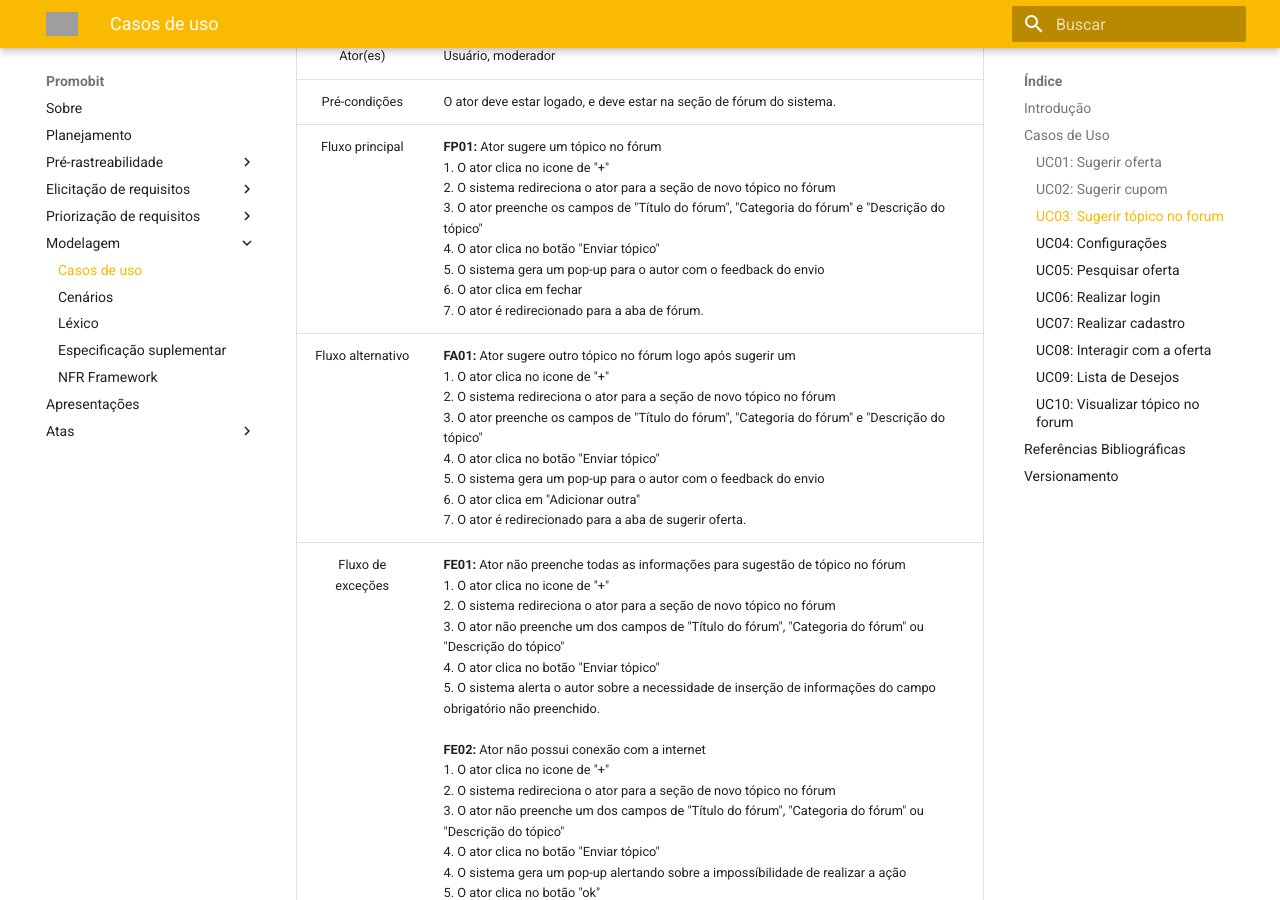
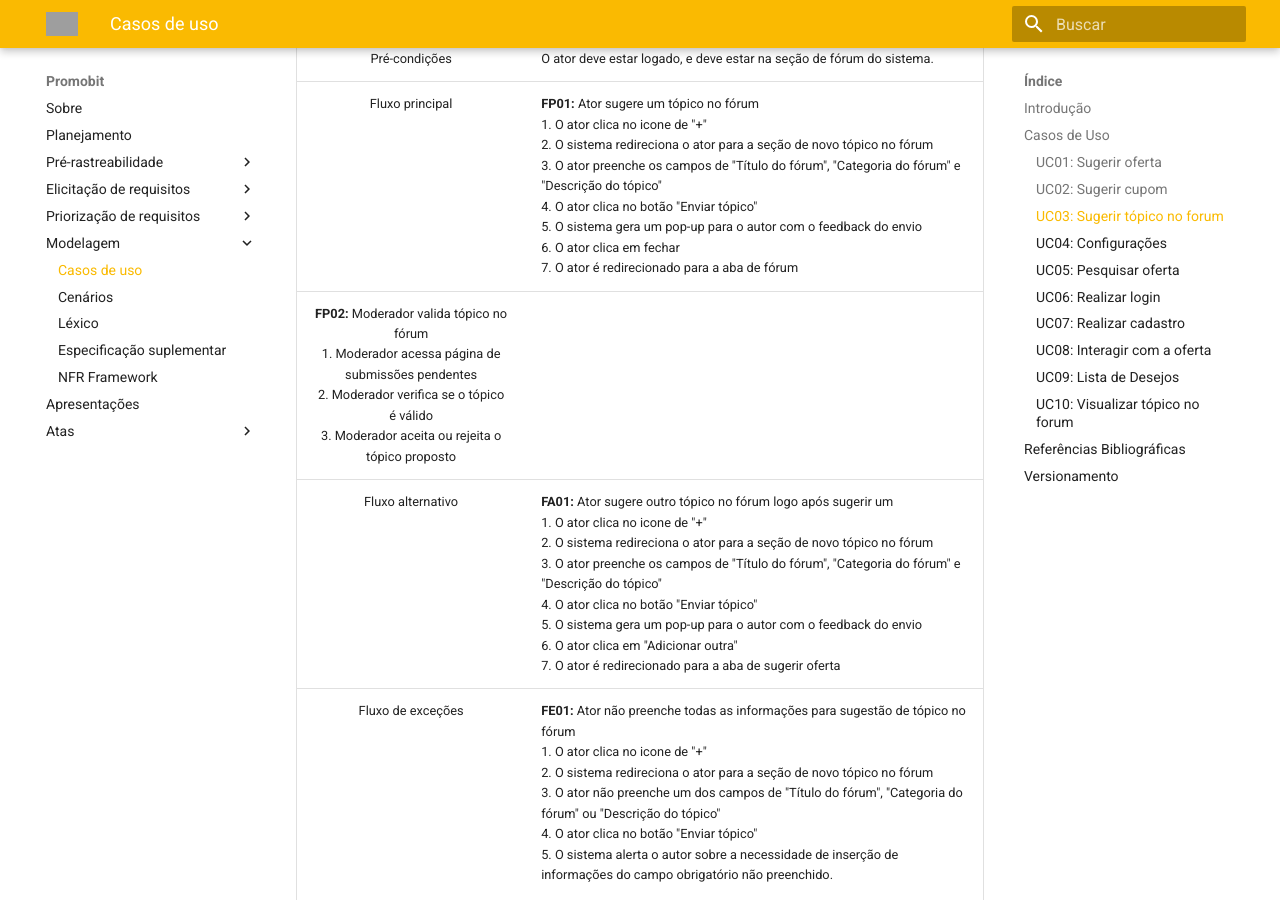
Before and after one commit to Joao-Pedro-Moura/2020.1-Promobit, an MkDocs documentation site: the page built from docs/modelagem/caso_de_uso.md, in a window 1280 px wide and 900 px high, scrolled down 5160 px. Built offline with MkDocs 1.6.1 and Material for MkDocs 9.7.7, drawn with Linux system fonts in a browser that asks for light colours; old or Windows-style settings are respelled for this version of MkDocs; some of the changed text lies outside the part shown; grey boxes are pictures that could not be loaded.

Commit message:
Correção caso de usos
Co-authored-by: Rhuancpq <rhuancarlos.queiroz@gmail.com>
Co-authored-by: marcelog5 <marcelovictorg2@gmail.com>
Co-authored-by: ThiagoGMF <thiago.guilherme20@hotmail.com>
Co-authored-by: thiagolopess <thiago.lopes.santos.tls@gmail.com>

```diff
--- a/docs/modelagem/caso_de_uso.md
+++ b/docs/modelagem/caso_de_uso.md
@@ -35,9 +35,9 @@
 |         UC02           |                                           Informações                                           |
 | :--------------------: | -------------------------------------------------------------------------------------------- |
 |       Descrição        | O ato do usuário sugerir um cupom que poderá ser publicado no sistema |
-|          Ator(es)      | Usuário |
+|          Ator(es)      | Usuário, moderador |
 |   Pré-condições        | O ator deve estar logado, deve estar na seção de "últimos cupons" e "cupons por loja" do sistema e deve ter o link e as informações de um cupom |
-|    Fluxo principal     | **FP01:** O ator sugere um cupom <br /> 1. O ator clica no icone de "+" <br /> 2. O sistema expõe uma lista de opções <br /> 3. O ator clica em sugerir cupom <br /> 4. O sistema redireciona o ator para a seção de sugerir um novo cupom <br /> 5. O ator preenche os campos de "Link da cupom", "Descreva o cupom", "Loja", "Código do cupom", "Regras de aplicação" <br /> 7. O ator clica no botão "Enviar cupom" <br /> 8. O sistema gera um pop-up para o autor com o feedback do envio <br /> 9. O ator clica em fechar <br /> 10. O ator é redirecionado para a aba de cupons. |
+|    Fluxo principal     | **FP01:** O ator sugere um cupom <br /> 1. O ator clica no icone de "+" <br /> 2. O sistema expõe uma lista de opções <br /> 3. O ator clica em sugerir cupom <br /> 4. O sistema redireciona o ator para a seção de sugerir um novo cupom <br /> 5. O ator preenche os campos de "Link da cupom", "Descreva o cupom", "Loja", "Código do cupom", "Regras de aplicação" <br /> 7. O ator clica no botão "Enviar cupom" <br /> 8. O sistema gera um pop-up para o autor com o feedback do envio <br /> 9. O ator clica em fechar <br /> 10. O ator é redirecionado para a aba de cupons. <br /><br /> **FP02:** Moderador valida tópico no fórum <br /> 1. Moderador acessa página de submissões pendentes <br /> 2. Moderador verifica se o tópico é válido <br /> 3. Moderador aceita ou rejeita o tópico proposto |
 | Fluxo alternativo      | **FA01:** Fluxo de quando o ator deseja sugerir um cupom seguido de um anterior <br /> 1. O ator clica no icone de "+" <br /> 2. O sistema expõe uma lista de opções <br /> 3. O ator clica em sugerir cupom <br /> 4. O sistema redireciona o ator para a seção de sugerir um novo cupom <br /> 5. O ator preenche os campos de "Link da cupom", "Descreva o cupom", "Loja", "Código do cupom", "Regras de aplicação" <br /> 7. O ator clica no botão "Enviar cupom" <br /> 8. O sistema gera um pop-up para o autor com o feedback do envio <br /> 9. O ator clica em "Adicionar outra" <br /> 10. O ator é redirecionado para a aba de cupons. |
 |   Fluxo de exceções    | **FE01:** O ator não completa os campos obrigatórios para sugerir o cupom <br /> 1. O ator clica no icone de "+" <br /> 2. O sistema expõe uma lista de opções <br /> 3. O ator clica em sugerir cupom <br /> 4. O sistema redireciona o ator para a seção de sugerir um novo cupom <br /> 5. O ator preenche os campos de "Link da cupom", "Descreva o cupom", "Loja", "Código do cupom", "Regras de aplicação" <br /> 7. O ator clica no botão "Enviar cupom" <br /> 8. O sistema gera um pop-up alertando o ator sobre a necessidade de preencher o campo obrigatório <br /><br /> **FE02:** Ocorre a perda de conexão durante o uso do aplicativo <br /> 1. O ator clica no icone de "+" <br /> 2. O sistema expõe uma lista de opções <br /> 3. O ator clica em sugerir cupom <br /> 4. O sistema gera um pop-up alertando sobre a impossibilidade de realizar a ação <br /> 5. O ator clica no botão "ok" |
 |     Pós condições      | O ator poderá ter um cupom publicado, caso esse seja válido, e o ator terá o cupom que sugeriu no seu histórico de cupons |
@@ -53,8 +53,9 @@
 |       Descrição        | O ato do usuário sugerir um tópico no fórum do sistema |
 |       Ator(es)         | Usuário, moderador |
 |      Pré-condições     | O ator deve estar logado, e deve estar na seção de fórum do sistema. |
-|    Fluxo principal     | **FP01:** Ator sugere um tópico no fórum <br /> 1. O ator clica no icone de "+" <br /> 2. O sistema redireciona o ator para a seção de novo tópico no fórum <br /> 3. O ator preenche os campos de "Título do fórum", "Categoria do fórum" e "Descrição do tópico" <br /> 4. O ator clica no botão "Enviar tópico" <br /> 5. O sistema gera um pop-up para o autor com o feedback do envio <br /> 6. O ator clica em fechar <br /> 7. O ator é redirecionado para a aba de fórum. |
-| Fluxo alternativo      | **FA01:** Ator sugere outro tópico no fórum logo após sugerir um<br /> 1. O ator clica no icone de "+" <br /> 2. O sistema redireciona o ator para a seção de novo tópico no fórum <br /> 3. O ator preenche os campos de "Título do fórum", "Categoria do fórum" e "Descrição do tópico" <br /> 4. O ator clica no botão "Enviar tópico" <br /> 5. O sistema gera um pop-up para o autor com o feedback do envio <br /> 6. O ator clica em "Adicionar outra" <br /> 7. O ator é redirecionado para a aba de sugerir oferta.|
+|    Fluxo principal     | **FP01:** Ator sugere um tópico no fórum <br /> 1. O ator clica no icone de "+" <br /> 2. O sistema redireciona o ator para a seção de novo tópico no fórum <br /> 3. O ator preenche os campos de "Título do fórum", "Categoria do fórum" e "Descrição do tópico" <br /> 4. O ator clica no botão "Enviar tópico" <br /> 5. O sistema gera um pop-up para o autor com o feedback do envio <br /> 6. O ator clica em fechar <br /> 7. O ator é redirecionado para a aba de fórum
+**FP02:** Moderador valida tópico no fórum <br /> 1. Moderador acessa página de submissões pendentes <br /> 2. Moderador verifica se o tópico é válido <br /> 3. Moderador aceita ou rejeita o tópico proposto |
+| Fluxo alternativo | **FA01:** Ator sugere outro tópico no fórum logo após sugerir um<br /> 1. O ator clica no icone de "+" <br /> 2. O sistema redireciona o ator para a seção de novo tópico no fórum <br /> 3. O ator preenche os campos de "Título do fórum", "Categoria do fórum" e "Descrição do tópico" <br /> 4. O ator clica no botão "Enviar tópico" <br /> 5. O sistema gera um pop-up para o autor com o feedback do envio <br /> 6. O ator clica em "Adicionar outra" <br /> 7. O ator é redirecionado para a aba de sugerir oferta |
 |   Fluxo de exceções    | **FE01:** Ator não preenche todas as informações para sugestão de tópico no fórum <br /> 1. O ator clica no icone de "+" <br /> 2. O sistema redireciona o ator para a seção de novo tópico no fórum <br /> 3. O ator não preenche um dos campos de "Título do fórum", "Categoria do fórum" ou "Descrição do tópico" <br /> 4. O ator clica no botão "Enviar tópico" <br /> 5. O sistema alerta o autor sobre a necessidade de inserção de informações do campo obrigatório não preenchido. <br /><br /> **FE02:** Ator não possui conexão com a internet <br /> 1. O ator clica no icone de "+" <br /> 2. O sistema redireciona o ator para a seção de novo tópico no fórum <br /> 3. O ator não preenche um dos campos de "Título do fórum", "Categoria do fórum" ou "Descrição do tópico" <br /> 4. O ator clica no botão "Enviar tópico" <br /> 4. O sistema gera um pop-up alertando sobre a impossíbilidade de realizar a ação <br /> 5. O ator clica no botão "ok" |
 |     Pós condições      | O ator poderá ter um tópico publicado no fórum caso ele seja aprovado e o ator terá o tópico sugerido em seu histórico de tópicos no fórum |
 |    Rastreabilidade     | Requisito Funcional 10 do documento contendo todos os requisitos - RF10 Cadastrar tópico no fórum |
@@ -202,3 +203,4 @@
 | 11.0.0 | 14/10/2020 | Adição do caso de uso de realizar cadastro | Marcelo Victor |
 | 12.0.0 | 16/10/2020 | Adição do caso de uso de visualizar tópico no fórum | Thiago Lopes |
 | 12.1.0 | 16/10/2020 | Correções gerais | Thiago Lopes |
+| 12.2.0 | 25/10/2020 | Correções nos casos de uso | Todos os integrantes |
```
Also changed, not shown: docs/assets/casos_de_uso/sugerir_cupom.png, docs/assets/casos_de_uso/sugerir_topico_forum.png.
